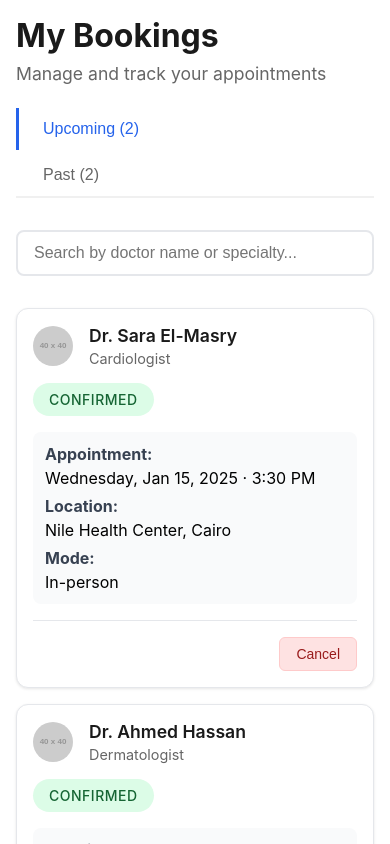
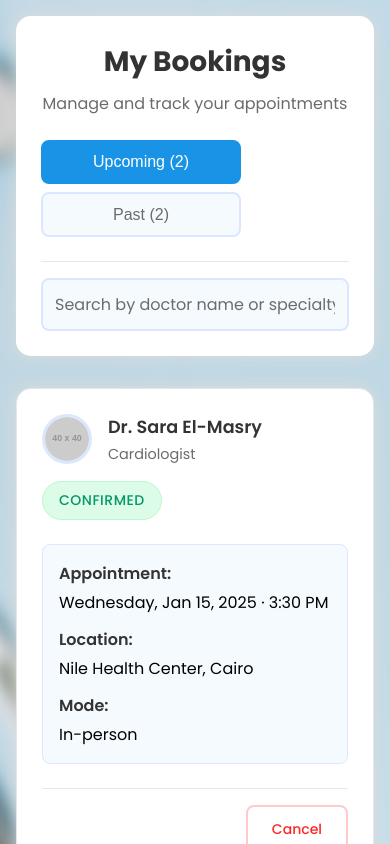
Before and after one commit to hanamohvmed/Clinic-Management-System, a React (Vite) app: page /my-bookings in a window 390 px wide. Shown: the top 844 px of the page. Built offline with nearby package versions, Linux system fonts and the light colour scheme.

Commit message:
Enhanced The Styling Of MyBookings Component

```diff
--- a/src/pages/patient/MyBookings.css
+++ b/src/pages/patient/MyBookings.css
@@ -1,109 +1,178 @@
-/* MyBookings Component Styles */
+:root {
+  --main-blue: #1993e5;
+  --main-blue-hover: #1477b8;
+  --light-blue-bg: #f5faff;
+  --light-blue-border: #dae7ff;
+  --text-dark: #333;
+  --text-gray: #6b6b6b;
+  --error-red: #ff2626;
+  --success-green: #059669;
+  --warning-yellow: #f59e0b;
+}
 
 .my-bookings-container {
   max-width: 1200px;
   margin: 0 auto;
   padding: 2rem;
-  font-family: -apple-system, BlinkMacSystemFont, "Segoe UI", Roboto, sans-serif;
+  font-family: "Poppins", sans-serif;
+  min-height: 100vh;
+  position: relative;
 }
 
-/* Header Styles */
+.my-bookings-container::before {
+  content: "";
+  position: fixed;
+  top: 0;
+  left: 0;
+  width: 100vw;
+  height: 100vh;
+  background-image: url(/assets/sidepack.jpg);
+  background-size: cover;
+  background-repeat: no-repeat;
+  background-position: center;
+  filter: blur(8px);
+  z-index: -1;
+  transform: scale(1.1);
+}
+
+.my-bookings-container::after {
+  content: "";
+  position: fixed;
+  top: 0;
+  left: 0;
+  width: 100vw;
+  height: 100vh;
+  background-color: rgba(255, 255, 255, 0.1);
+  z-index: -1;
+}
+
 .bookings-header {
+  margin-bottom: 2rem;
+  background-color: white;
+  border-radius: 15px;
+  padding: 35px;
+  box-shadow: 0px 0px 17px #dddddd;
   margin-bottom: 2rem;
 }
 
 .header-content h1 {
-  font-size: 2.5rem;
+  font-size: 32px;
   font-weight: 700;
-  color: #1a1a1a;
+  color: var(--text-dark);
   margin: 0 0 0.5rem 0;
+  text-align: center;
+}
+
+.header-content h1 span {
+  color: var(--main-blue);
 }
 
 .subtitle {
-  color: #666;
-  font-size: 1.1rem;
+  color: var(--text-gray);
+  font-size: 16px;
   margin: 0;
+  text-align: center;
 }
 
-/* Filter Tabs */
 .filter-tabs {
   display: flex;
   gap: 0.5rem;
   margin-top: 1.5rem;
-  border-bottom: 2px solid #f0f0f0;
+  justify-content: center;
+  width: 100%;
 }
 
 .tab {
-  padding: 0.75rem 1.5rem;
+  flex: 1;
+  max-width: 200px;
+  padding: 0.7rem 1rem;
   border: none;
-  background: none;
-  font-size: 1rem;
+  background-color: var(--light-blue-bg);
+  border: 2px solid var(--light-blue-border);
+  font-size: 16px;
   font-weight: 500;
-  color: #666;
+  color: var(--text-gray);
   cursor: pointer;
-  border-bottom: 3px solid transparent;
+  border-radius: 8px;
   transition: all 0.2s ease;
   position: relative;
+  text-align: center;
+  white-space: nowrap;
 }
 
 .tab:hover {
-  color: #2563eb;
+  color: var(--main-blue);
+  border-color: var(--main-blue);
+  box-shadow: 0 0 0 2px rgba(25, 147, 229, 0.15);
 }
 
 .tab.active {
-  color: #2563eb;
-  border-bottom-color: #2563eb;
+  color: white;
+  background-color: var(--main-blue);
+  border-color: var(--main-blue);
 }
 
-/* Search Section */
+.tab.active:hover {
+  background-color: var(--main-blue-hover);
+  box-shadow: 0 2px 8px rgba(25, 147, 229, 0.575);
+}
+
 .search-section {
-  margin-bottom: 2rem;
+  margin-top: 2rem;
+  display: flex;
+  justify-content: center;
+  padding-top: 1.5rem;
+  border-top: 1px solid #e5e7eb;
+  width: 100%;
 }
 
 .search-input {
   width: 100%;
   max-width: 400px;
-  padding: 0.75rem 1rem;
-  border: 2px solid #e5e7eb;
+  padding: 12px;
   border-radius: 8px;
-  font-size: 1rem;
+  background-color: var(--light-blue-bg);
+  border: 2px solid var(--light-blue-border);
+  font-size: 16px;
   transition: border-color 0.2s ease;
+  font-family: "Poppins", sans-serif;
 }
 
 .search-input:focus {
   outline: none;
-  border-color: #2563eb;
-  box-shadow: 0 0 0 3px rgba(37, 99, 235, 0.1);
+  border-color: var(--main-blue);
+  box-shadow: 0 0 0 2px rgba(25, 147, 229, 0.15);
 }
 
-/* Bookings List */
+.search-input::placeholder {
+  color: var(--text-gray);
+}
+
 .bookings-list {
   display: flex;
   flex-direction: column;
   gap: 1rem;
 }
 
-/* Booking Card */
 .booking-card {
   background: white;
   border: 1px solid #e5e7eb;
-  border-radius: 12px;
-  padding: 1.5rem;
-  box-shadow: 0 1px 3px rgba(0, 0, 0, 0.1);
+  border-radius: 15px;
+  padding: 35px;
+  box-shadow: 0px 0px 17px #dddddd;
   transition: all 0.2s ease;
 }
 
 .booking-card:hover {
-  box-shadow: 0 4px 12px rgba(0, 0, 0, 0.15);
-  transform: translateY(-1px);
+  box-shadow: 0 4px 20px rgba(0, 0, 0, 0.15);
+  transform: translateY(-2px);
 }
 
-/* Booking Header */
 .booking-header {
   display: flex;
   justify-content: space-between;
   align-items: flex-start;
-  margin-bottom: 1rem;
+  margin-bottom: 1.5rem;
 }
 
 .doctor-info {
@@ -113,26 +182,26 @@
 }
 
 .doctor-avatar {
-  width: 50px;
-  height: 50px;
+  width: 60px;
+  height: 60px;
   border-radius: 50%;
   object-fit: cover;
+  border: 3px solid var(--light-blue-border);
 }
 
 .doctor-name {
   font-size: 1.25rem;
   font-weight: 600;
-  color: #1a1a1a;
+  color: var(--text-dark);
   margin: 0 0 0.25rem 0;
 }
 
 .doctor-specialty {
-  color: #666;
+  color: var(--text-gray);
   margin: 0;
   font-size: 0.9rem;
 }
 
-/* Status Badges */
 .status-badge {
   padding: 0.5rem 1rem;
   border-radius: 20px;
@@ -144,33 +213,37 @@
 
 .status-confirmed {
   background-color: #dcfce7;
-  color: #166534;
+  color: var(--success-green);
+  border: 1px solid #bbf7d0;
 }
 
 .status-cancelled {
   background-color: #fee2e2;
-  color: #991b1b;
+  color: var(--error-red);
+  border: 1px solid #fecaca;
 }
 
 .status-completed {
   background-color: #dbeafe;
-  color: #1e40af;
+  color: var(--main-blue);
+  border: 1px solid #bfdbfe;
 }
 
 .status-no-show {
   background-color: #fef3c7;
-  color: #92400e;
+  color: var(--warning-yellow);
+  border: 1px solid #fed7aa;
 }
 
-/* Booking Details */
 .booking-details {
   display: flex;
   flex-direction: column;
-  gap: 0.5rem;
-  margin-bottom: 1rem;
-  padding: 1rem;
-  background-color: #f9fafb;
+  gap: 0.75rem;
+  margin-bottom: 1.5rem;
+  padding: 1.5rem;
+  background-color: var(--light-blue-bg);
   border-radius: 8px;
+  border: 1px solid var(--light-blue-border);
 }
 
 .booking-details > div {
@@ -180,11 +253,15 @@
 }
 
 .booking-details strong {
-  color: #374151;
-  min-width: 100px;
+  color: var(--text-dark);
+  min-width: 120px;
+  font-weight: 600;
 }
 
-/* Booking Actions */
+.booking-details span {
+  color: var(--text-gray);
+}
+
 .booking-actions {
   display: flex;
   justify-content: flex-end;
@@ -194,20 +271,22 @@
 }
 
 .cancel-button {
-  padding: 0.5rem 1rem;
-  background-color: #fee2e2;
-  color: #991b1b;
-  border: 1px solid #fecaca;
-  border-radius: 6px;
-  font-size: 0.875rem;
+  padding: 12px 24px;
+  background-color: #fff;
+  color: var(--error-red);
+  border: 2px solid #fecaca;
+  border-radius: 8px;
+  font-size: 14px;
   font-weight: 500;
   cursor: pointer;
   transition: all 0.2s ease;
+  font-family: "Poppins", sans-serif;
 }
 
 .cancel-button:hover:not(:disabled) {
-  background-color: #fecaca;
-  color: #7f1d1d;
+  background-color: #dc2626;
+  color: #fff;
+  box-shadow: 0 2px 8px rgba(220, 38, 38, 0.3);
 }
 
 .cancel-button:disabled {
@@ -216,49 +295,55 @@
 }
 
 .cancel-button.cancelling {
-  background-color: #f3f4f6;
-  color: #6b7280;
+  background-color: var(--light-blue-bg);
+  color: var(--text-gray);
+  border-color: var(--light-blue-border);
 }
 
-/* Empty State */
 .empty-state {
   text-align: center;
   padding: 3rem 1rem;
-  color: #666;
+  color: var(--text-gray);
+  background-color: white;
+  border-radius: 15px;
+  box-shadow: 0px 0px 17px #dddddd;
 }
 
 .empty-state h3 {
   font-size: 1.5rem;
   margin-bottom: 1rem;
-  color: #374151;
+  color: var(--text-dark);
 }
 
 .cta-button {
   margin-top: 1rem;
-  padding: 0.75rem 1.5rem;
-  background-color: #2563eb;
+  padding: 0.7rem 3rem;
+  background-color: var(--main-blue);
   color: white;
   border: none;
   border-radius: 8px;
-  font-size: 1rem;
-  font-weight: 500;
+  font-size: 16px;
+  font-weight: 600;
   cursor: pointer;
-  transition: background-color 0.2s ease;
+  transition: 0.2s;
+  font-family: "Poppins", sans-serif;
 }
 
 .cta-button:hover {
-  background-color: #1d4ed8;
+  background-color: var(--main-blue-hover);
+  box-shadow: 0 2px 8px rgba(25, 147, 229, 0.575);
 }
 
-/* Loading Spinner */
 .loading-spinner {
   text-align: center;
   padding: 3rem;
-  color: #666;
+  color: var(--text-gray);
   font-size: 1.1rem;
+  background-color: white;
+  border-radius: 15px;
+  box-shadow: 0px 0px 17px #dddddd;
 }
 
-/* Modal Styles */
 .modal-overlay {
   position: fixed;
   top: 0;
@@ -274,71 +359,78 @@
 
 .modal-content {
   background: white;
-  border-radius: 12px;
-  padding: 2rem;
+  border-radius: 15px;
+  padding: 35px;
   max-width: 500px;
   width: 90%;
-  box-shadow: 0 20px 25px -5px rgba(0, 0, 0, 0.1);
+  box-shadow: 0px 0px 17px #dddddd;
 }
 
 .modal-content h2 {
   margin: 0 0 1rem 0;
-  color: #1a1a1a;
+  color: var(--text-dark);
   font-size: 1.5rem;
+  text-align: center;
 }
 
 .modal-content p {
   margin: 0 0 1rem 0;
-  color: #374151;
+  color: var(--text-gray);
   line-height: 1.6;
+  text-align: center;
 }
 
 .cancellation-policy {
   background-color: #fef3c7;
   padding: 1rem;
-  border-radius: 6px;
-  border-left: 4px solid #f59e0b;
+  border-radius: 8px;
+  border-left: 4px solid var(--warning-yellow);
   font-size: 0.9rem;
   color: #92400e;
+  margin: 1rem 0;
 }
 
 .modal-actions {
   display: flex;
   gap: 1rem;
   margin-top: 2rem;
+  justify-content: center;
 }
 
 .cancel-confirm-button {
-  padding: 0.75rem 1.5rem;
-  background-color: #dc2626;
+  padding: 12px 24px;
+  background-color: var(--error-red);
   color: white;
   border: none;
-  border-radius: 6px;
-  font-weight: 500;
+  border-radius: 8px;
+  font-weight: 600;
   cursor: pointer;
   transition: background-color 0.2s ease;
+  font-family: "Poppins", sans-serif;
 }
 
 .cancel-confirm-button:hover {
-  background-color: #b91c1c;
+  background-color: #dc2626;
+  box-shadow: 0 2px 8px rgba(220, 38, 38, 0.3);
 }
 
 .keep-appointment-button {
-  padding: 0.75rem 1.5rem;
-  background-color: #f3f4f6;
-  color: #374151;
-  border: 1px solid #d1d5db;
-  border-radius: 6px;
-  font-weight: 500;
+  padding: 12px 24px;
+  background-color: var(--light-blue-bg);
+  color: var(--text-dark);
+  border: 2px solid var(--light-blue-border);
+  border-radius: 8px;
+  font-weight: 600;
   cursor: pointer;
   transition: background-color 0.2s ease;
+  font-family: "Poppins", sans-serif;
 }
 
 .keep-appointment-button:hover {
   background-color: #e5e7eb;
+  border-color: #d1d5db;
 }
 
-/* Toast Notifications */
 .toast {
   position: fixed;
   top: 2rem;
@@ -349,14 +441,17 @@
   font-weight: 500;
   z-index: 1001;
   animation: slideIn 0.3s ease;
+  font-family: "Poppins", sans-serif;
 }
 
 .toast.success {
-  background-color: #059669;
+  background-color: var(--success-green);
+  box-shadow: 0 2px 8px rgba(5, 150, 105, 0.3);
 }
 
 .toast.error {
-  background-color: #dc2626;
+  background-color: var(--error-red);
+  box-shadow: 0 2px 8px rgba(220, 38, 38, 0.3);
 }
 
 @keyframes slideIn {
@@ -370,14 +465,22 @@
   }
 }
 
-/* Responsive Design */
 @media (max-width: 768px) {
   .my-bookings-container {
     padding: 1rem;
   }
 
+  .bookings-header {
+    padding: 25px;
+  }
+
   .header-content h1 {
-    font-size: 2rem;
+    font-size: 28px;
+  }
+
+  .search-section {
+    margin-top: 1.5rem;
+    padding-top: 1rem;
   }
 
   .booking-header {
@@ -391,7 +494,7 @@
   }
 
   .booking-details {
-    padding: 0.75rem;
+    padding: 1rem;
   }
 
   .booking-details > div {
@@ -406,7 +509,7 @@
 
   .modal-content {
     margin: 1rem;
-    padding: 1.5rem;
+    padding: 25px;
   }
 
   .modal-actions {
@@ -418,35 +521,32 @@
     left: 1rem;
     top: 1rem;
   }
+
+  .filter-tabs {
+    flex-direction: column;
+    gap: 0.5rem;
+  }
+
+  .tab {
+    text-align: center;
+  }
 }
 
 @media (max-width: 480px) {
-  .filter-tabs {
-    flex-direction: column;
-    gap: 0.25rem;
-  }
-
-  .tab {
-    text-align: left;
-    border-bottom: none;
-    border-left: 3px solid transparent;
-  }
-
-  .tab.active {
-    border-bottom-color: transparent;
-    border-left-color: #2563eb;
-  }
-
   .booking-card {
-    padding: 1rem;
+    padding: 25px;
   }
 
   .doctor-avatar {
-    width: 40px;
-    height: 40px;
+    width: 50px;
+    height: 50px;
   }
 
   .doctor-name {
     font-size: 1.1rem;
   }
+
+  .modal-content {
+    padding: 20px;
+  }
 }
--- a/src/pages/patient/MyBookings.jsx
+++ b/src/pages/patient/MyBookings.jsx
@@ -1,7 +1,6 @@
 import React, { useState, useEffect } from "react";
 import "./MyBookings.css";
 
-// Mock data for demonstration
 const mockBookings = [
   {
     id: "booking_123",
@@ -74,12 +73,10 @@ const MyBookings = () => {
   const [cancellingBooking, setCancellingBooking] = useState(null);
   const [toast, setToast] = useState({ show: false, message: "", type: "" });
 
-  // Simulate API call
   useEffect(() => {
     const fetchBookings = async () => {
       setLoading(true);
       try {
-        // Simulate API delay
         await new Promise((resolve) => setTimeout(resolve, 1000));
         setBookings(mockBookings);
       } catch (error) {
@@ -92,14 +89,12 @@ const MyBookings = () => {
     fetchBookings();
   }, []);
 
-  // Filter bookings based on current filter and search
   const filteredBookings = bookings.filter((booking) => {
     const now = new Date();
     const appointmentDate = new Date(booking.appointmentDateTime);
     const isUpcoming = appointmentDate > now;
     const isPast = appointmentDate <= now;
 
-    // Status-based filtering
     const isConfirmed = booking.status === "confirmed";
     const isCompleted =
       booking.status === "completed" ||
@@ -108,10 +103,8 @@ const MyBookings = () => {
 
     let matchesFilter;
     if (filter === "upcoming") {
-      // Show confirmed appointments OR future appointments that aren't completed
       matchesFilter = isConfirmed || (isUpcoming && !isCompleted);
     } else {
-      // Show completed/cancelled appointments OR past appointments
       matchesFilter = isCompleted || (isPast && !isConfirmed);
     }
 
@@ -124,15 +117,14 @@ const MyBookings = () => {
     return matchesFilter && matchesSearch;
   });
 
-  // Sort bookings
   const sortedBookings = filteredBookings.sort((a, b) => {
     const dateA = new Date(a.appointmentDateTime);
     const dateB = new Date(b.appointmentDateTime);
 
     if (filter === "upcoming") {
-      return dateA - dateB; // Earliest first
+      return dateA - dateB;
     } else {
-      return dateB - dateA; // Most recent first
+      return dateB - dateA;
     }
   });
 
@@ -141,7 +133,6 @@ const MyBookings = () => {
     setShowCancelModal(false);
 
     try {
-      // Simulate API call
       await new Promise((resolve) => setTimeout(resolve, 1500));
 
       setBookings((prev) =>
@@ -237,14 +228,12 @@ const MyBookings = () => {
 
   return (
     <div className="my-bookings-container">
-      {/* Header */}
       <div className="bookings-header">
         <div className="header-content">
           <h1>My Bookings</h1>
           <p className="subtitle">Manage and track your appointments</p>
         </div>
 
-        {/* Filter Tabs */}
         <div className="filter-tabs">
           <button
             className={`tab ${filter === "upcoming" ? "active" : ""}`}
@@ -259,9 +248,7 @@ const MyBookings = () => {
             Past ({getPastCount()})
           </button>
         </div>
-      </div>
 
-      {/* Search */}
         <div className="search-section">
           <input
             type="text"
@@ -271,8 +258,8 @@ const MyBookings = () => {
             className="search-input"
           />
         </div>
+      </div>
 
-      {/* Bookings List */}
       <div className="bookings-list">
         {sortedBookings.length === 0 ? (
           <div className="empty-state">
@@ -346,7 +333,6 @@ const MyBookings = () => {
         )}
       </div>
 
-      {/* Cancel Confirmation Modal */}
       {showCancelModal && (
         <div
           className="modal-overlay"
@@ -381,7 +367,6 @@ const MyBookings = () => {
         </div>
       )}
 
-      {/* Toast Notification */}
       {toast.show && (
         <div className={`toast ${toast.type}`}>{toast.message}</div>
       )}
```
Lines whose indentation alone changed are shown as unchanged.
